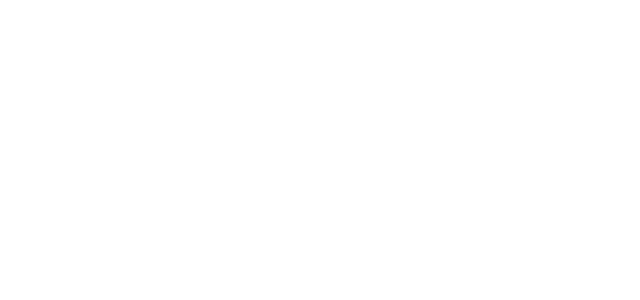
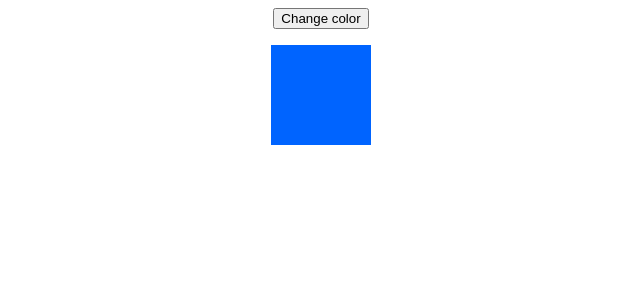
Before and after one commit to kim-elijah-sol/react-19, a React (Vite) app: page / in a window 1280 px wide. Shown: the top 300 px of the page, without its empty margins (319-959 px from the left). Built offline with nearby package versions, Linux system fonts and the light colour scheme.

Commit message:
useTransition 맛보기

```diff
--- a/src/App.tsx
+++ b/src/App.tsx
@@ -1,5 +1,11 @@
+import UseTransition from "./UseTransition";
+
 function App() {
-  return <></>;
+  return (
+    <main>
+      <UseTransition />
+    </main>
+  );
 }
 
 export default App;
--- /dev/null
+++ b/src/UseTransition.tsx
@@ -0,0 +1,70 @@
+import { useActionState, useState } from "react";
+
+function getRandomColor(): Promise<string> {
+  return new Promise((resolve, reject) => {
+    setTimeout(() => {
+      const isSuccessful = Math.random() > 0.5;
+
+      if (isSuccessful) {
+        const color = "#" + Math.floor(Math.random() * 16777215).toString(16);
+
+        resolve(color);
+      } else {
+        reject(new Error("Data fetching failed"));
+      }
+    }, 1500);
+  });
+}
+
+function UseTransition() {
+  const [error, setError] = useState<string | null>(null);
+
+  /**
+   * 첫 번째 인자는 액션 함수
+   * 두 번째 인자는 초기 상태
+   *
+   * 첫 번째 return 값은 상태 값
+   * 두 번째 return 값은 인자로 넘긴 액션 함수를 래핑한 함수
+   * 세 번째 return 값은 액션 함수가 실행 중인지 여부
+   *
+   * 첫 번째 generic은 상태의 타입
+   * 두 번째 generic은 액션 함수의 인자 타입 : 이 값이 전달되지 않으면 액션 함수를 void 함수로 취급함
+   */
+  const [color, submitAction, isPending] = useActionState<
+    string,
+    React.MouseEvent<HTMLButtonElement>
+  >(async (previousState, payload) => {
+    console.log(payload.currentTarget.innerText);
+
+    try {
+      const color = await getRandomColor();
+
+      return color;
+    } catch (error) {
+      if (error instanceof Error) {
+        setError(error.message);
+      }
+
+      return previousState;
+    }
+  }, "#0064FF");
+
+  return (
+    <div
+      style={{
+        display: "flex",
+        flexDirection: "column",
+        gap: 16,
+        alignItems: "center",
+      }}
+    >
+      <button onClick={submitAction} disabled={isPending}>
+        Change color
+      </button>
+      {error && <p style={{ color: "#f00", margin: 0 }}>{error}</p>}
+      <div style={{ width: 100, height: 100, backgroundColor: color }} />
+    </div>
+  );
+}
+
+export default UseTransition;
```
